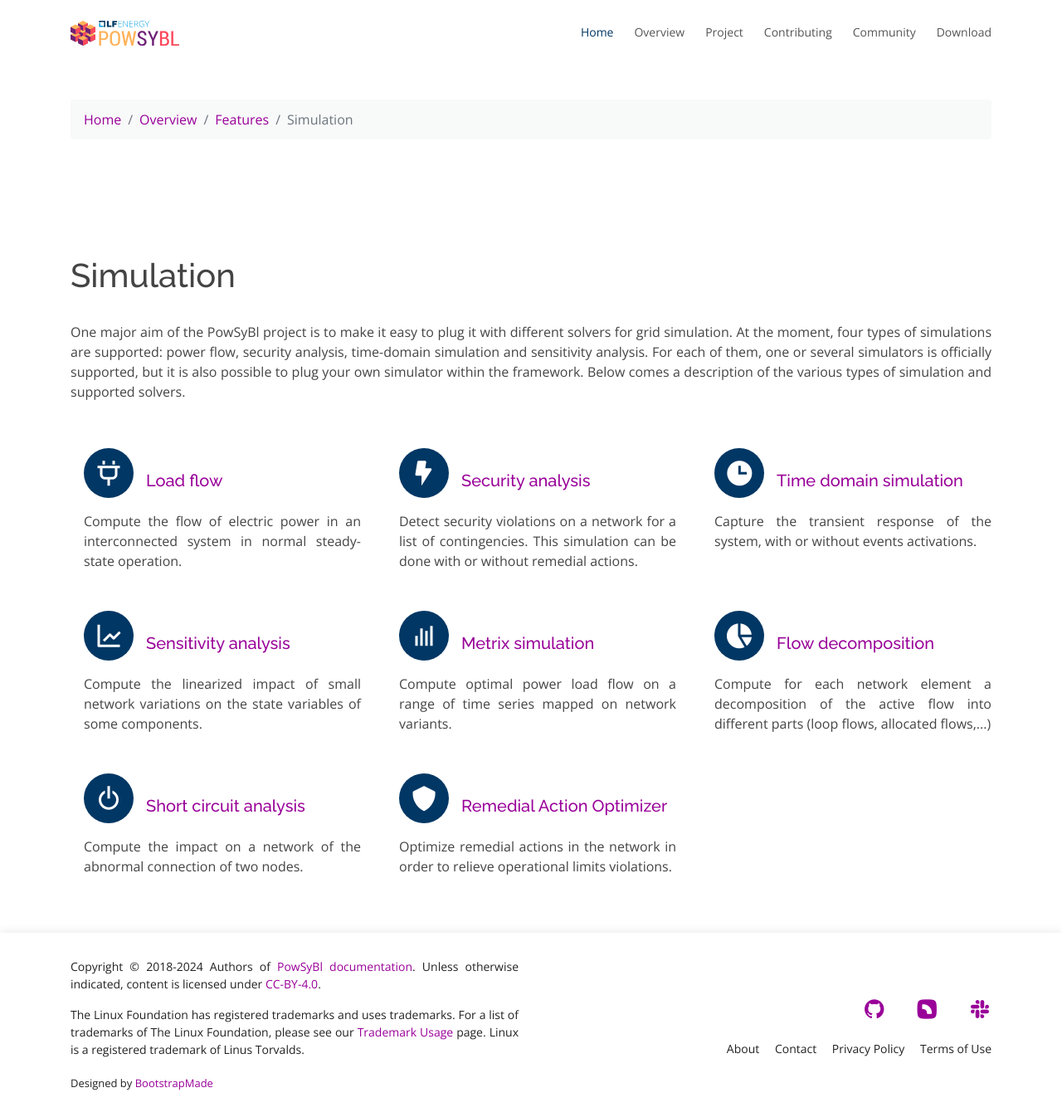
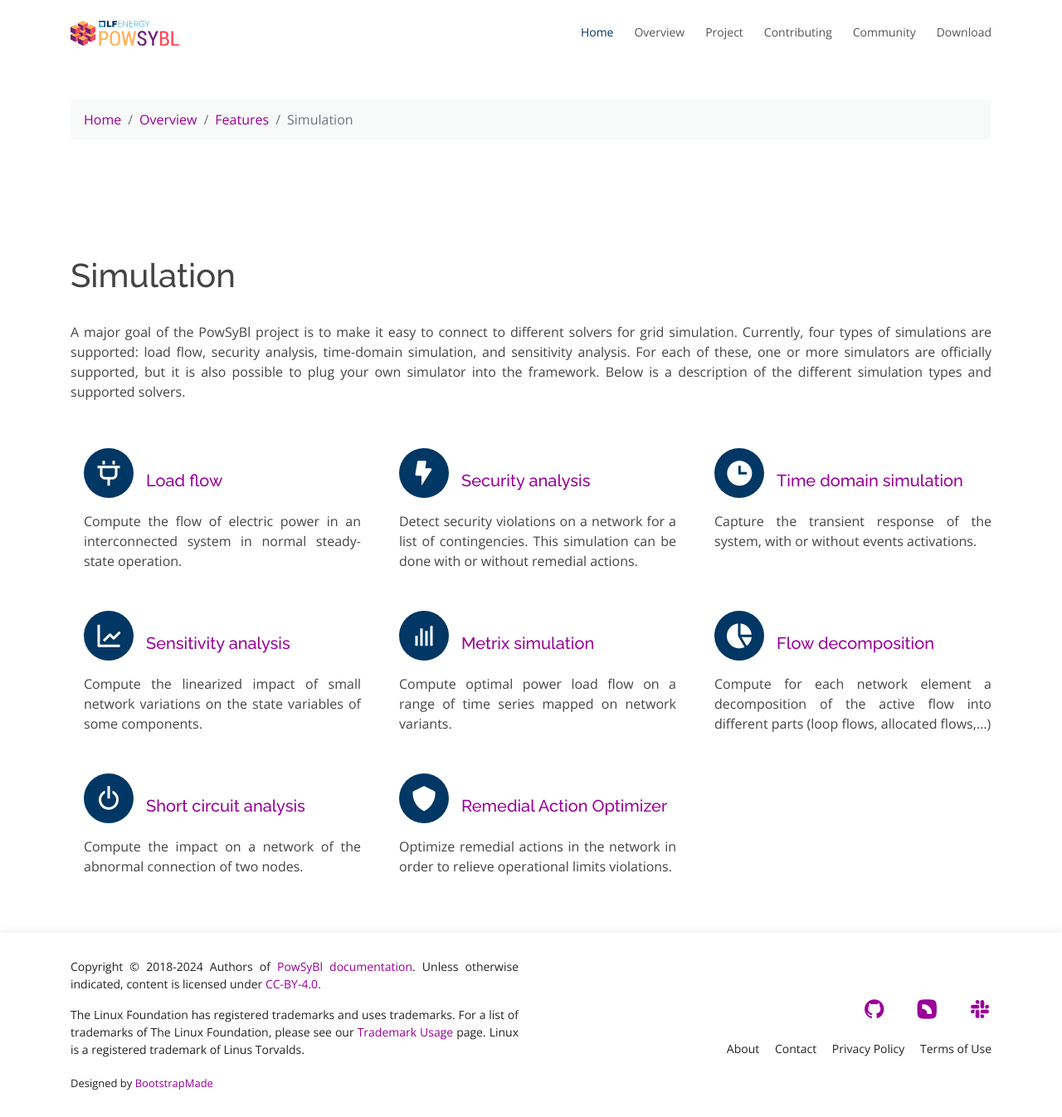
Before and after one commit to powsybl/powsybl.github.io, a Jekyll site: the page built from pages/overview/simulation.html, in a window 1280 px wide and 1346 px high. Shown: the whole window at 83% size. Built offline with Jekyll 4.4.1, drawn with Linux system fonts in a browser that asks for light colours.

Commit message:
Rephrase the simulation description
Signed-off-by: Sophie Frasnedo <sophie.frasnedo@rte-france.com>

```diff
--- a/pages/overview/simulation.html
+++ b/pages/overview/simulation.html
@@ -12,10 +12,10 @@
     </nav>
 </section>
 <h1 id="simulation">Simulation</h1>
-<p>One major aim of the PowSyBl project is to make it easy to plug it with different solvers for grid simulation.
-    At the moment, four types of simulations are supported: power flow, security analysis, time-domain simulation and sensitivity analysis.
-    For each of them, one or several simulators is officially supported, but it is also possible to plug your own simulator within the framework.
-    Below comes a description of the various types of simulation and supported solvers.
+<p> A major goal of the PowSyBl project is to make it easy to connect to different solvers for grid simulation.
+    Currently, four types of simulations are supported: load flow, security analysis, time-domain simulation, and sensitivity analysis.
+    For each of these, one or more simulators are officially supported, but it is also possible to plug your own simulator into the framework.
+    Below is a description of the different simulation types and supported solvers.
 </p>
 <div class="row">
     <!-- Power flow -->
```
